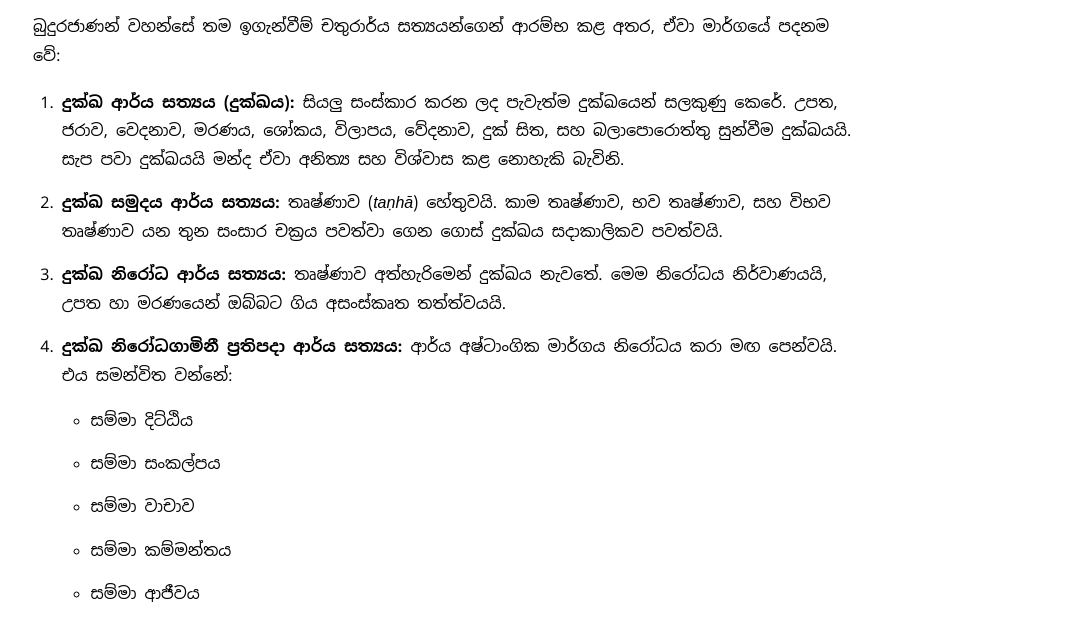
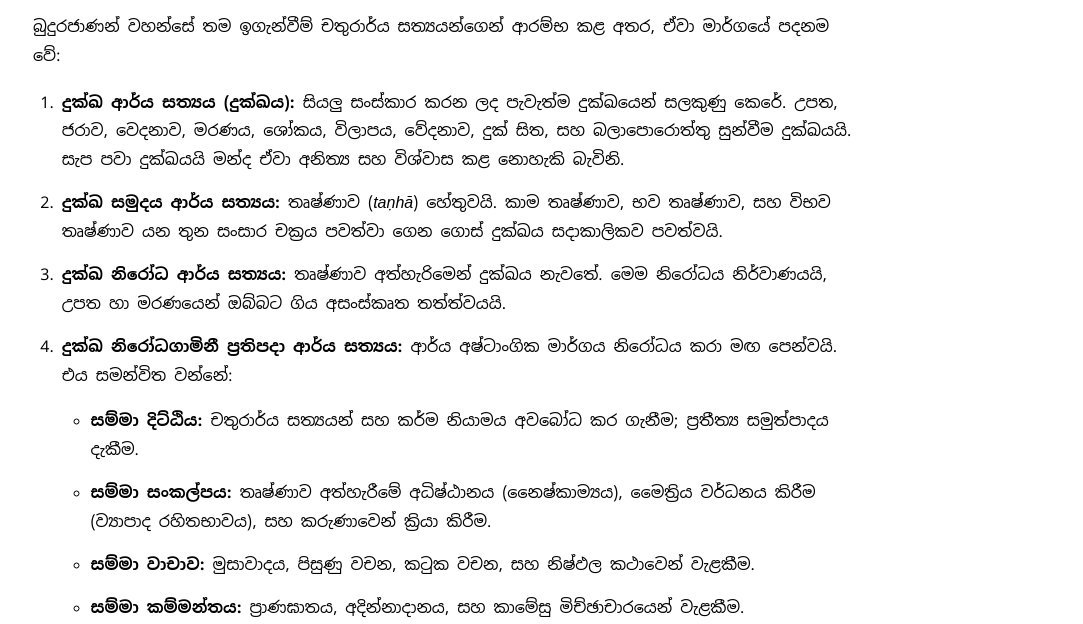
Before and after one commit to bldnwine/kernelteach, a plain HTML site: page translated/sinhala.html in a window 1280 px wide. Shown: the part 321-945 px from the top of the page, without its empty margins (197-1280 px from the left). Drawn offline with Linux system fonts and the light colour scheme.

Commit message:
Add files via upload

```diff
--- a/translated/sinhala.html
+++ b/translated/sinhala.html
@@ -102,11 +102,11 @@
     <li><span class="bold">දුක්ඛ නිරෝධ ආර්ය සත්‍යය:</span> තෘෂ්ණාව අත්හැරිමෙන් දුක්ඛය නැවතේ. මෙම නිරෝධය නිර්වාණයයි, උපත හා මරණයෙන් ඔබ්බට ගිය අසංස්කෘත තත්ත්වයයි.</li>
     <li><span class="bold">දුක්ඛ නිරෝධගාමිනී ප්‍රතිපදා ආර්ය සත්‍යය:</span> ආර්ය අෂ්ටාංගික මාර්ගය නිරෝධය කරා මඟ පෙන්වයි. එය සමන්විත වන්නේ:
       <ul>
-        <li>සම්මා දිට්ඨිය</li>
-        <li>සම්මා සංකල්පය</li>
-        <li>සම්මා වාචාව</li>
-        <li>සම්මා කම්මන්තය</li>
-        <li>සම්මා ආජීවය</li>
+        <li><span class="bold">සම්මා දිට්ඨිය:</span> චතුරාර්ය සත්‍යයන් සහ කර්ම නියාමය අවබෝධ කර ගැනීම; ප්‍රතීත්‍ය සමුත්පාදය දැකීම.</li>
+        <li><span class="bold">සම්මා සංකල්පය:</span> තෘෂ්ණාව අත්හැරීමේ අධිෂ්ඨානය (නෛෂ්කාම්‍යය), මෛත්‍රිය වර්ධනය කිරීම (ව්‍යාපාද රහිතභාවය), සහ කරුණාවෙන් ක්‍රියා කිරීම.</li>
+        <li><span class="bold">සම්මා වාචාව:</span> මුසාවාදය, පිසුණු වචන, කටුක වචන, සහ නිෂ්ඵල කථාවෙන් වැළකීම.</li>
+        <li><span class="bold">සම්මා කම්මන්තය:</span> ප්‍රාණඝාතය, අදින්නාදානය, සහ කාමේසු මිච්ඡාචාරයෙන් වැළකීම.</li>
+        <li><span class="bold">සම්මා ආජීවය:</span> අන් අයට හානියක් නොකරන හෝ මාර්ගයේ අනෙකුත් සාධක උල්ලංඝනය නොකරන ආකාරයෙන් ජීවනෝපාය උපයා ගැනීම.</li>
         <li><span class="bold">සම්මා වායාමය:</span> කුශල ධර්ම වර්ධනය කිරීම, අකුශල ධර්ම පහ කිරීම.</li>
         <li><span class="bold">සම්මා සතිය:</span> කාය, වේදනා, චිත්ත, සහ ධර්ම පිළිබඳ පැහැදිලි දැනුවත්භාවය.</li>
         <li><span class="bold">සම්මා සමාධිය:</span> භාවනා අවශෝෂණය (<span class="italic">jhāna</span>) වර්ධනය කිරීම.</li>
```
